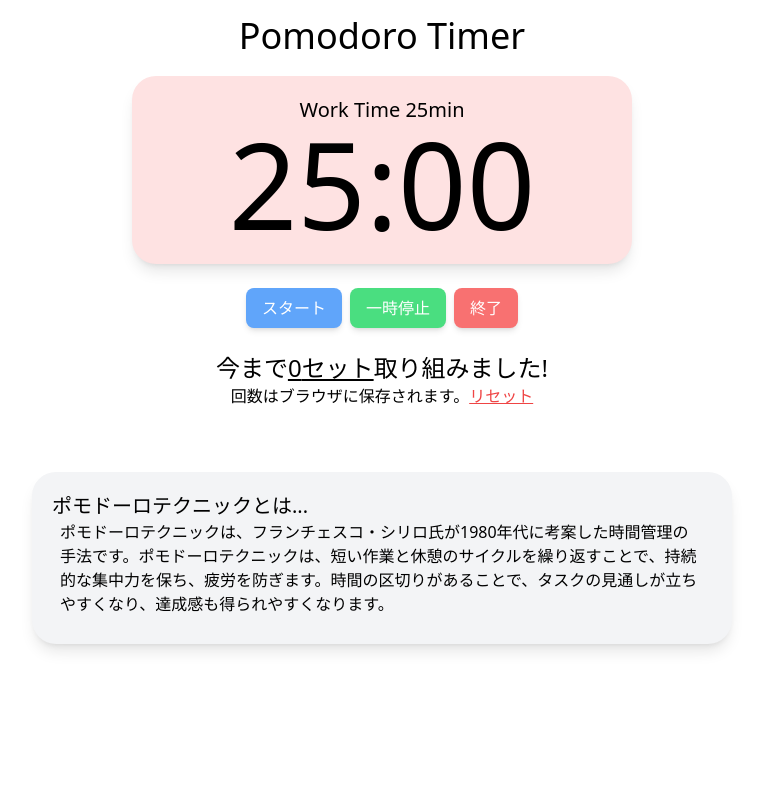
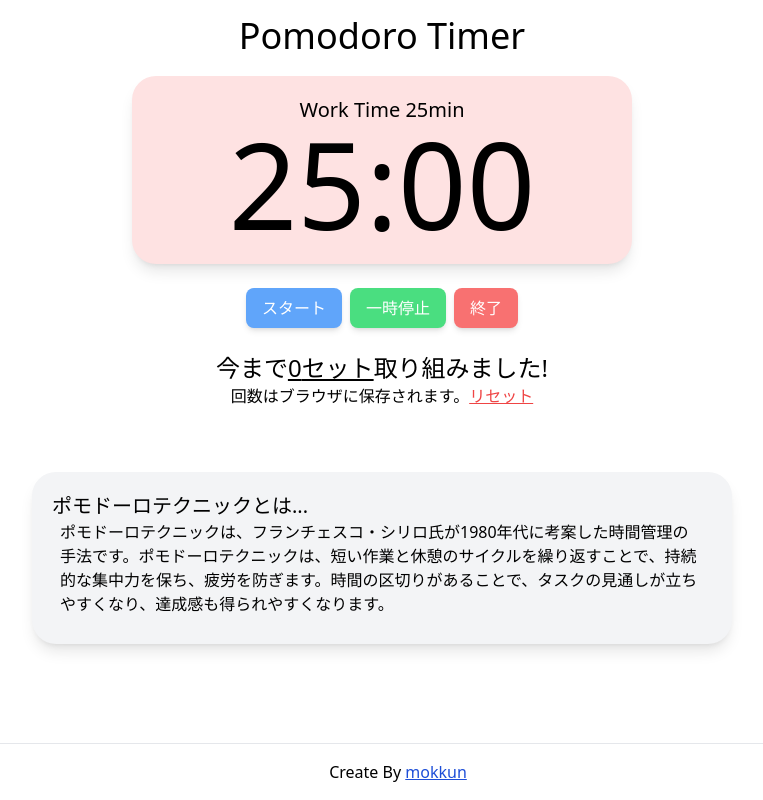
Before and after one commit to mokkun55/pomodoroTimer-ts, a React (Vite) app: page / in a window 1280 px wide. Shown: the whole page, without its empty margins (258-1021 px from the left). Built offline with nearby package versions, Linux system fonts and the light colour scheme.

Commit message:
フッター追加

```diff
--- a/src/App.tsx
+++ b/src/App.tsx
@@ -2,6 +2,7 @@
 import { useEffect, useState } from "react";
 import Button from "./components/Button";
 import Timer from "./components/Timer";
+import Footer from "./components/Footer";
 
 function App() {
   const workMin: number = 25;
@@ -97,6 +98,7 @@ function App() {
           </p>
         </div>
       </div>
+      <Footer />
     </div>
   );
 }
--- /dev/null
+++ b/src/components/Footer.tsx
@@ -0,0 +1,19 @@
+function Footer() {
+  return (
+    <footer className="text-center fixed bottom-0 left-0 w-full m-4">
+      <hr className="mb-4" />
+      <p>
+        Create By&nbsp;
+        <a
+          href="https://mokkun55.com"
+          target="_blank"
+          className="text-blue-700 underline"
+        >
+          mokkun
+        </a>
+      </p>
+    </footer>
+  );
+}
+
+export default Footer;
```
